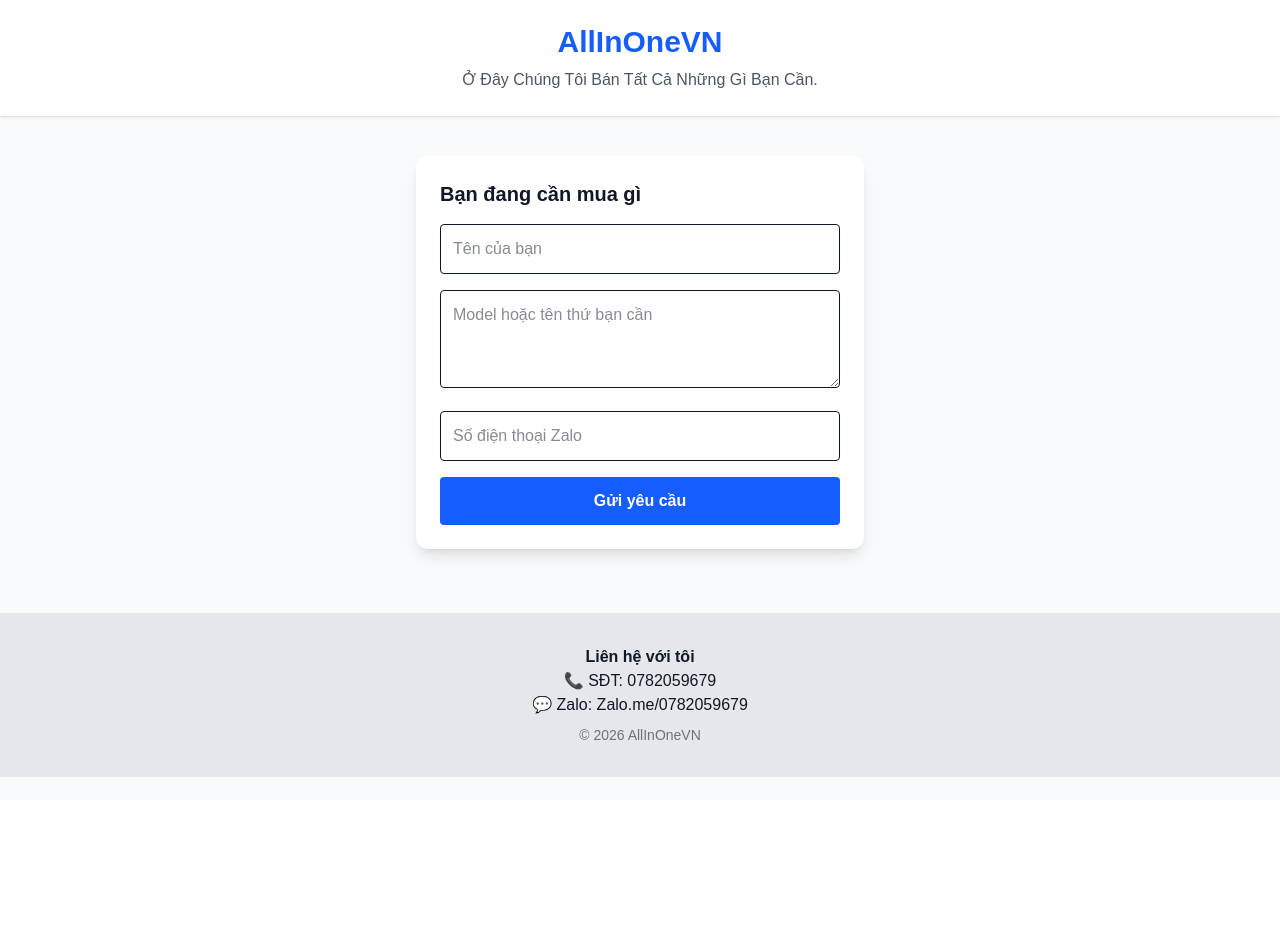
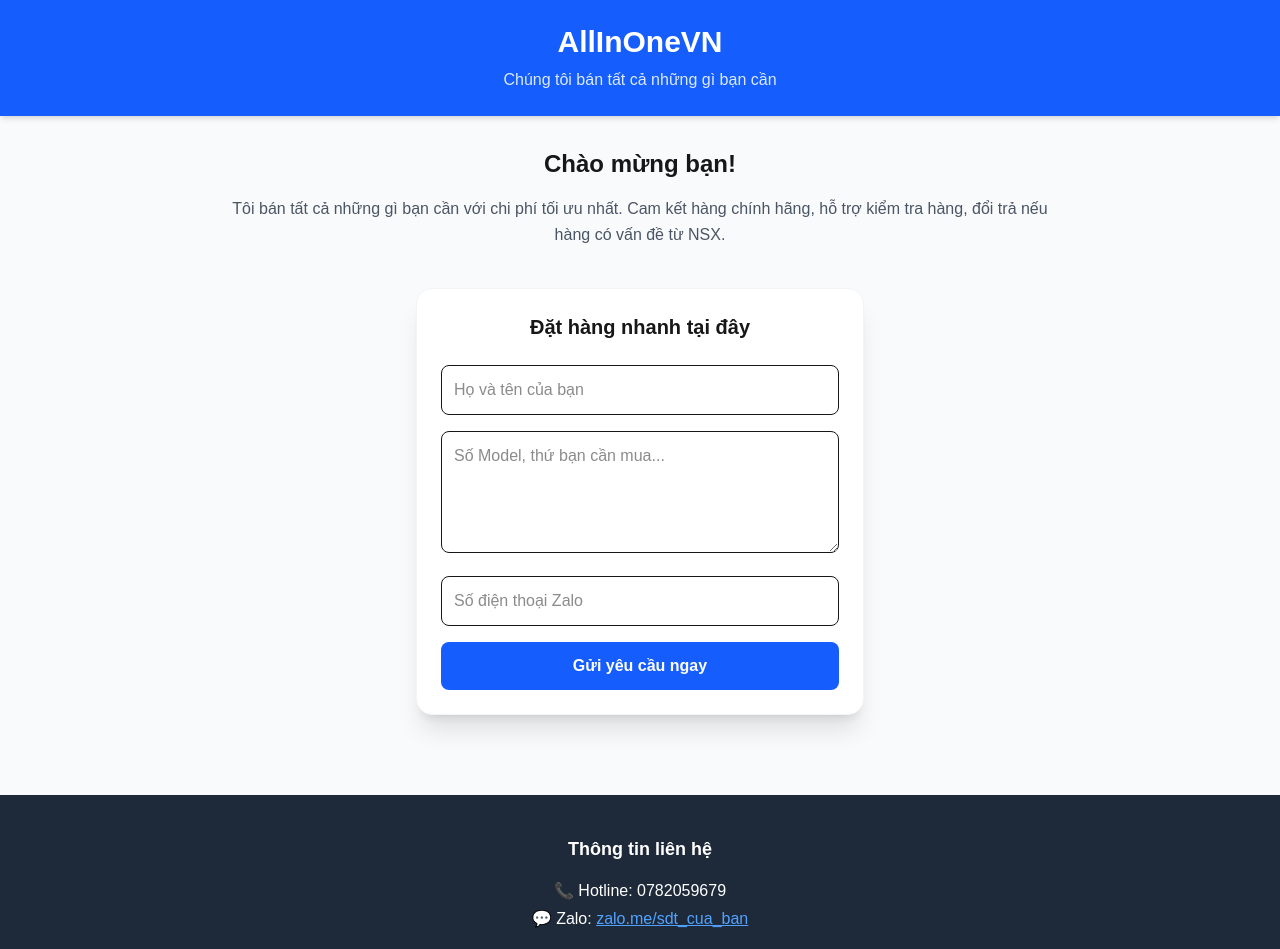
Before and after one commit to dotienminh6-svg/Cua-hang-cua-minh, a Next.js app: page / in a window 1280 px wide. Shown: the top 949 px of the page. Before the commit the page ends 800 px from the top, so only its background shows below. Built offline with nearby package versions, Linux system fonts and the light colour scheme.

Commit message:
Nang cap giao dien dep hon

```diff
--- a/app/page.tsx
+++ b/app/page.tsx
@@ -3,33 +3,55 @@
 
 export default function Home() {
   return (
-    <main className="min-h-screen bg-gray-50 text-gray-900">
-      {/* Phần giới thiệu */}
-      <header className="bg-white shadow-sm p-6 text-center">
-        <h1 className="text-3xl font-extrabold text-blue-600">AllInOneVN</h1>
-        <p className="mt-2 text-gray-600">Ở Đây Chúng Tôi Bán Tất Cả Những Gì Bạn Cần.</p>
+    <main className="min-h-screen bg-gray-50">
+      {/* 1. Thanh tiêu đề (Header) */}
+      <header className="bg-blue-600 text-white p-6 shadow-md text-center">
+        <h1 className="text-3xl font-extrabold">AllInOneVN</h1>
+        <p className="mt-2 text-blue-100">Chúng tôi bán tất cả những gì bạn cần</p>
       </header>
 
-      {/* Phần Form đặt hàng */}
-      <section className="max-w-md mx-auto mt-10 p-6 bg-white rounded-xl shadow-lg">
-        <h2 className="text-xl font-bold mb-4">Bạn đang cần mua gì</h2>
+      {/* 2. Phần giới thiệu (Introduction) */}
+      <section className="max-w-4xl mx-auto mt-8 px-6 text-center">
+        <h2 className="text-2xl font-bold mb-4">Chào mừng bạn!</h2>
+        <p className="text-gray-600 leading-relaxed">
+          Tôi bán tất cả những gì bạn cần với chi phí tối ưu nhất.
+          Cam kết hàng chính hãng, hỗ trợ kiểm tra hàng, đổi trả nếu hàng có vấn đề từ NSX.
+        </p>
+      </section>
+
+      {/* 3. Phần Form đặt hàng (Order Form) */}
+      <section className="max-w-md mx-auto mt-10 p-6 bg-white rounded-2xl shadow-xl border border-gray-100">
+        <h2 className="text-xl font-bold mb-6 text-center">Đặt hàng nhanh tại đây</h2>
         <form className="space-y-4">
-          <input type="text" placeholder="Tên của bạn" className="w-full border p-3 rounded" required />
-          <textarea placeholder="Model hoặc tên thứ bạn cần" className="w-full border p-3 rounded" rows={3} required></textarea>
-          <input type="text" placeholder="Số điện thoại Zalo" className="w-full border p-3 rounded" required />
-          <button className="w-full bg-blue-600 text-white p-3 rounded font-bold hover:bg-blue-700">
-            Gửi yêu cầu
+          <input type="text" placeholder="Họ và tên của bạn" className="w-full border p-3 rounded-lg focus:ring-2 focus:ring-blue-400 outline-none" required />
+          <textarea placeholder="Số Model, thứ bạn cần mua..." className="w-full border p-3 rounded-lg focus:ring-2 focus:ring-blue-400 outline-none" rows={4} required></textarea>
+          <input type="text" placeholder="Số điện thoại Zalo" className="w-full border p-3 rounded-lg focus:ring-2 focus:ring-blue-400 outline-none" required />
+          <button className="w-full bg-blue-600 text-white p-3 rounded-lg font-bold hover:bg-blue-700 transition">
+            Gửi yêu cầu ngay
           </button>
         </form>
       </section>
 
-      {/* Phần thông tin liên hệ */}
-      <footer className="mt-16 py-8 text-center bg-gray-200">
-        <h3 className="font-bold">Liên hệ với tôi</h3>
-        <p>📞 SĐT: 0782059679</p>
-        <p>💬 Zalo: Zalo.me/0782059679</p>
-        <p className="mt-2 text-sm text-gray-500">© 2026 AllInOneVN</p>
-      </footer>
+    {/* Phần thông tin liên hệ */}
+<footer className="mt-20 py-10 bg-gray-800 text-white text-center">
+  <h3 className="text-lg font-bold mb-4">Thông tin liên hệ</h3>
+  <p className="mb-1">📞 Hotline: 0782059679</p>
+
+  {/* Chỗ này chúng ta thêm thẻ <a> để dẫn link */}
+  <p className="mb-4">
+    💬 Zalo:{" "}
+    <a
+      href="https://zalo.me/0782059679"
+      target="_blank"
+      rel="noopener noreferrer"
+      className="text-blue-400 hover:text-blue-300 underline"
+    >
+      zalo.me/sdt_cua_ban
+    </a>
+  </p>
+
+  <p className="text-sm text-gray-400">© 2026 Minh Order Service</p>
+</footer>
     </main>
   );
 }
```
